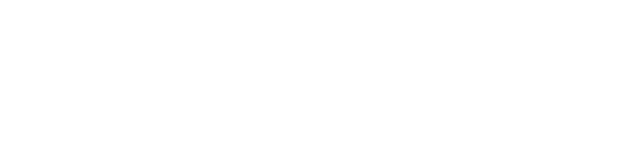
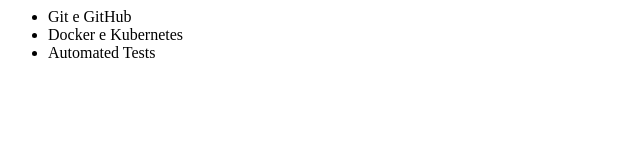
Before and after one commit to gleisonfreireimpacta/portal, a plain HTML site: page home.html in a window 1280 px wide. Shown: the whole page, without its empty margins (0-640 px from the left). Drawn offline with Linux system fonts and the light colour scheme.

Commit message:
alterando home.html sobre.html

```diff
--- a/home.html
+++ b/home.html
@@ -1,3 +1,12 @@
 <html>
-  <title>Laboratórios</title>
-  <body>
+<title>Laboratórios</title>
+
+<body>
+    <ul>
+        <li>Git e GitHub</li>
+        <li>Docker e Kubernetes</li>
+        <li>Automated Tests</li>
+        <ul>
+</body>
+
+</html>
```
Also changed, not shown: sobre.html (+17 -0 lines).
